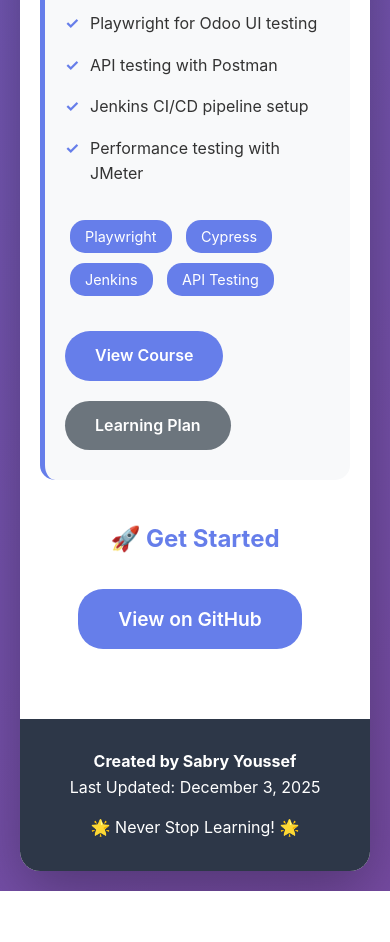
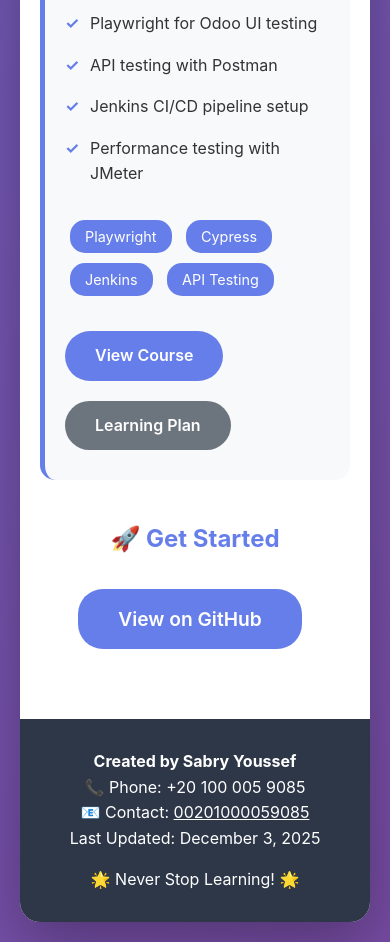
Before and after one commit to sabryyoussef/never_stop_learning, a plain HTML site: page index.html in a window 390 px wide. Shown: the part 4229-5171 px from the top of the page. Before the commit the page ends 5120 px from the top, so only its background shows below. Drawn offline with Linux system fonts and the light colour scheme.

Commit message:
Add contact information with phone number
- Added Sabry Youssef contact phone: +20 100 005 9085
- Updated footer on main index.html
- Updated footer on docs/index.html
- Added contact info to README.md

```diff
--- a/index.html
+++ b/index.html
@@ -320,11 +320,13 @@
             </div>
         </div>
 
-        <footer>
-            <p><strong>Created by Sabry Youssef</strong></p>
-            <p>Last Updated: December 3, 2025</p>
-            <p style="margin-top: 15px;">🌟 Never Stop Learning! 🌟</p>
-        </footer>
+    <footer>
+        <p><strong>Created by Sabry Youssef</strong></p>
+        <p>📞 Phone: +20 100 005 9085</p>
+        <p>📧 Contact: <a href="tel:+201000059085" style="color: white;">00201000059085</a></p>
+        <p>Last Updated: December 3, 2025</p>
+        <p style="margin-top: 15px;">🌟 Never Stop Learning! 🌟</p>
+    </footer>
     </div>
 </body>
 </html>
```
Also changed, not shown: docs/index.html (+2 -0 lines), README.md.
